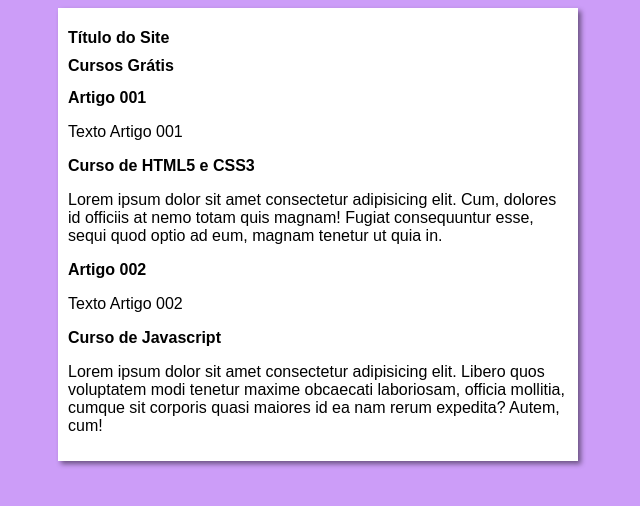
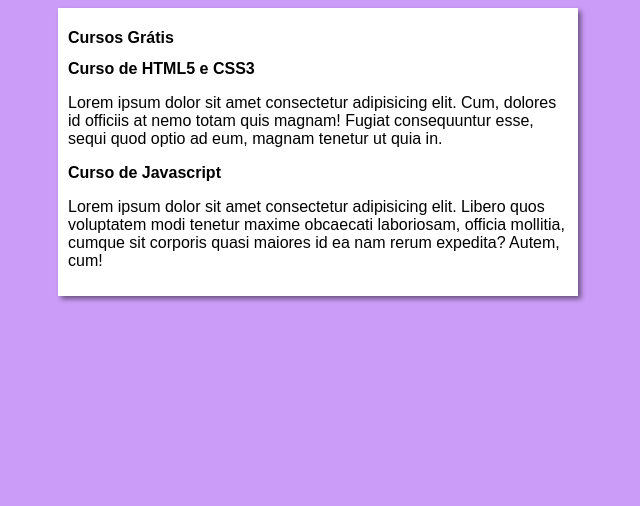
Before and after one commit to wesleysouzaa/projeto-site, a plain HTML site: page index.html in a window 1280 px wide. Shown: the whole page, without its empty margins (322-962 px from the left). Drawn offline with Linux system fonts and the light colour scheme.

Commit message:
Update index.html

```diff
--- a/index.html
+++ b/index.html
@@ -9,18 +9,13 @@
 <body>
     <main>
         <header>
-            <h1>Título do Site</h1>
             <h1>Cursos Grátis</h1>
         </header>
         <article>
-            <h2>Artigo 001</h2>
-            <p>Texto Artigo 001</p>
             <h2>Curso de HTML5 e CSS3</h2>
             <p>Lorem ipsum dolor sit amet consectetur adipisicing elit. Cum, dolores id officiis at nemo totam quis magnam! Fugiat consequuntur esse, sequi quod optio ad eum, magnam tenetur ut quia in.</p>
         </article>
         <article>
-            <h2>Artigo 002</h2>
-            <p>Texto Artigo 002</p>
             <h2>Curso de Javascript</h2>
             <p>Lorem ipsum dolor sit amet consectetur adipisicing elit. Libero quos voluptatem modi tenetur maxime obcaecati laboriosam, officia mollitia, cumque sit corporis quasi maiores id ea nam rerum expedita? Autem, cum!</p>
         </article>
```
